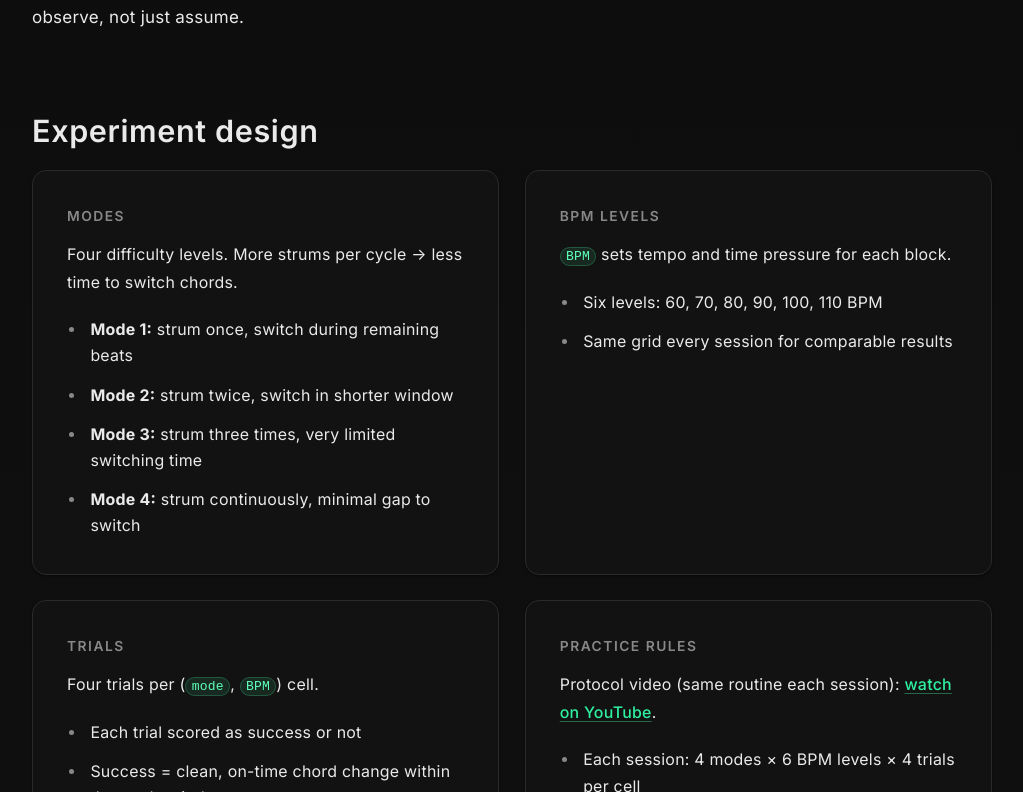
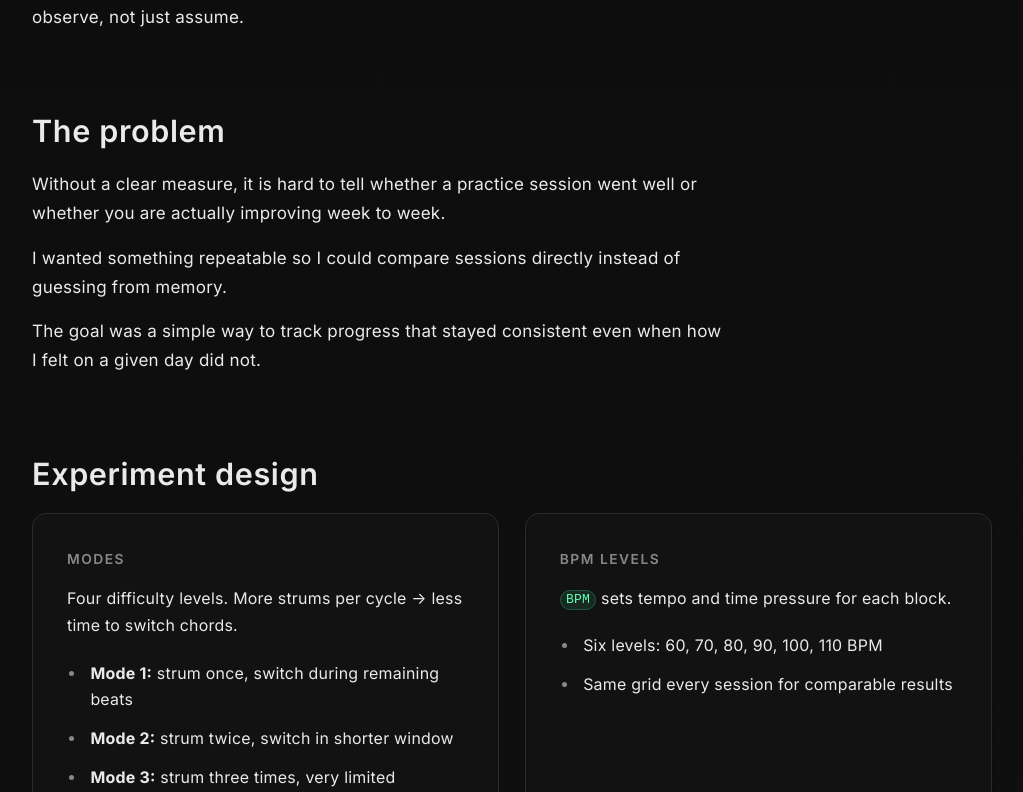
Before and after one commit to rishav-basnet/Guitar-Learning-Research-Website, a React (Vite) app: page / in a window 1280 px wide. Shown: the part 1128-1920 px from the top of the page, without its empty margins (128-1151 px from the left). Built offline with nearby package versions, Linux system fonts and the light colour scheme.

Commit message:
Add section: measuring progress problem

```diff
--- a/src/App.jsx
+++ b/src/App.jsx
@@ -2,6 +2,7 @@ import './App.css'
 import Hero from './components/Hero'
 import MetricsStrip from './components/MetricsStrip'
 import HowItStarted from './components/HowItStarted'
+import TheProblem from './components/TheProblem'
 import ExperimentDesign from './components/ExperimentDesign'
 import Analysis from './components/Analysis'
 import Insights from './components/Insights'
@@ -14,6 +15,7 @@ function App() {
       <MetricsStrip />
       <main className="main">
         <HowItStarted />
+        <TheProblem />
         <ExperimentDesign />
         <Analysis />
         <Insights />
--- /dev/null
+++ b/src/components/TheProblem.jsx
@@ -0,0 +1,20 @@
+import Section from './Section'
+
+export default function TheProblem() {
+  return (
+    <Section id="the-problem" title="The problem">
+      <p>
+        Without a clear measure, it is hard to tell whether a practice session
+        went well or whether you are actually improving week to week.
+      </p>
+      <p>
+        I wanted something repeatable so I could compare sessions directly
+        instead of guessing from memory.
+      </p>
+      <p>
+        The goal was a simple way to track progress that stayed consistent even
+        when how I felt on a given day did not.
+      </p>
+    </Section>
+  )
+}
```
